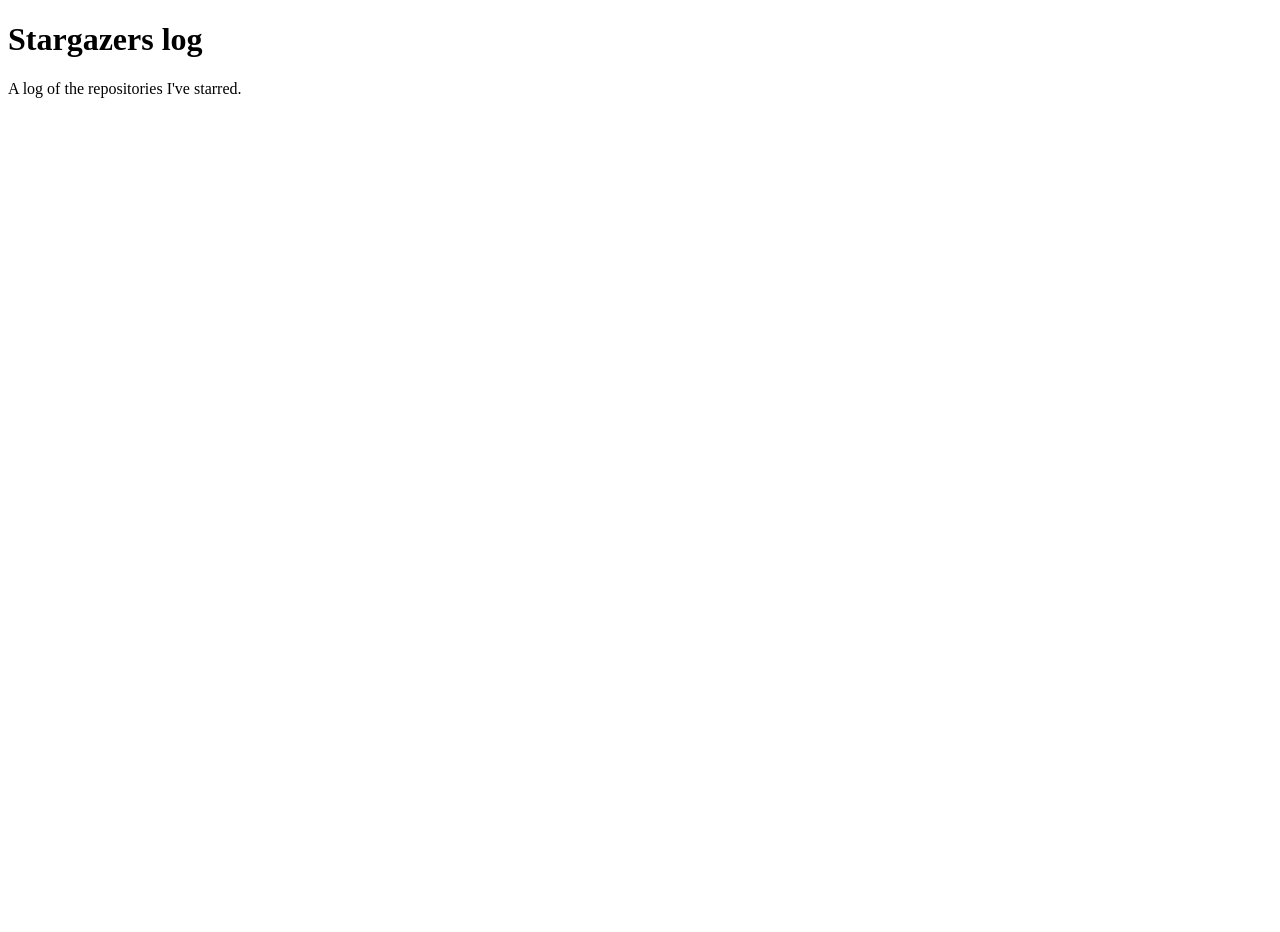
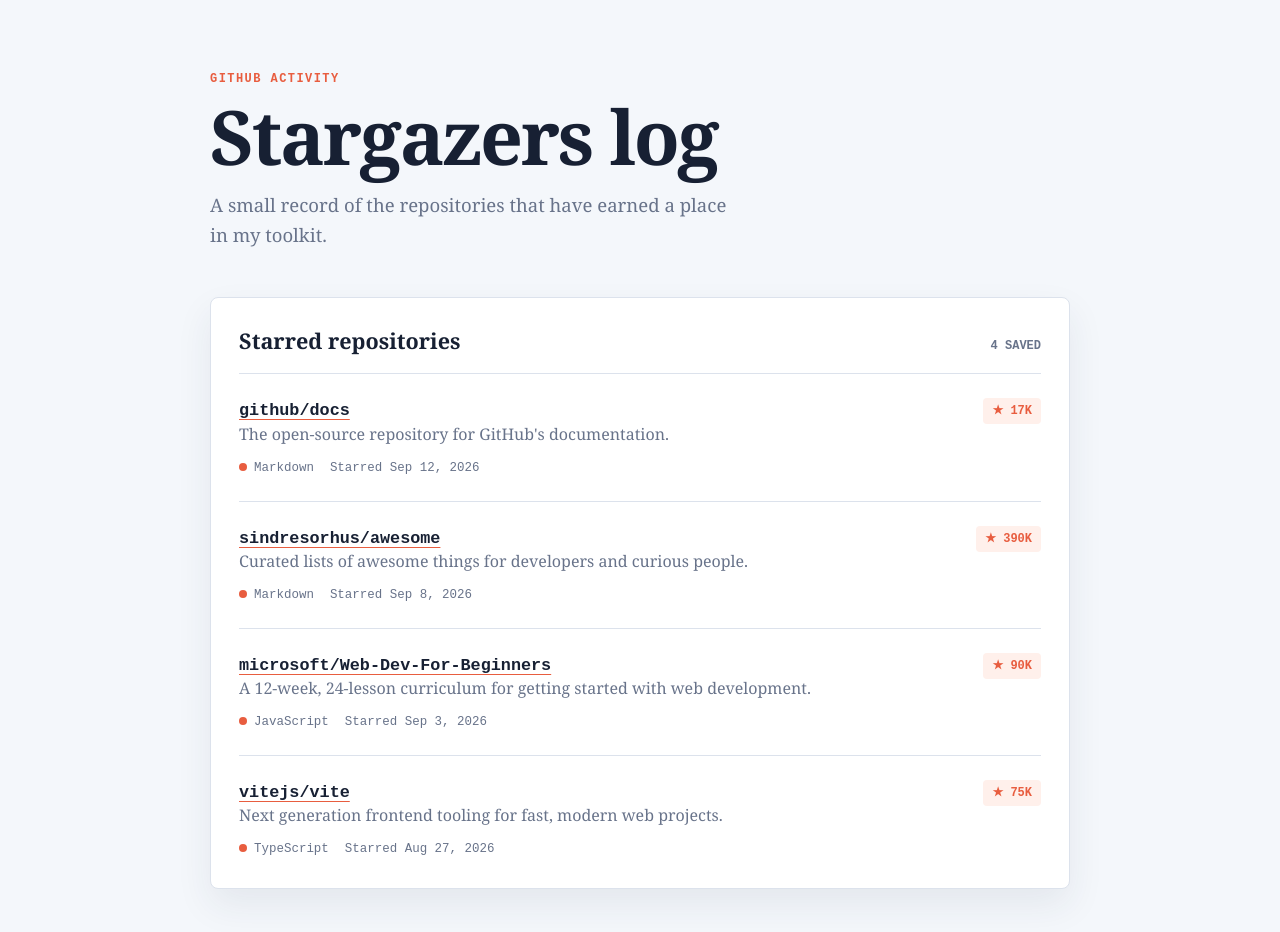
Before and after one commit to vanscyocaliah/stargazers-log, a plain HTML site: page index.html in a window 1280 px wide. Before the commit the page ends 800 px from the top, so only its background shows below. Drawn offline with Linux system fonts and the light colour scheme.

Commit message:
Add starred repositories list

```diff
--- /dev/null
+++ b/events.json
@@ -0,0 +1,34 @@
+[
+  {
+    "repository": "github/docs",
+    "description": "The open-source repository for GitHub's documentation.",
+    "language": "Markdown",
+    "stars": 17000,
+    "starredAt": "2026-09-12",
+    "url": "https://github.com/github/docs"
+  },
+  {
+    "repository": "sindresorhus/awesome",
+    "description": "Curated lists of awesome things for developers and curious people.",
+    "language": "Markdown",
+    "stars": 390000,
+    "starredAt": "2026-09-08",
+    "url": "https://github.com/sindresorhus/awesome"
+  },
+  {
+    "repository": "microsoft/Web-Dev-For-Beginners",
+    "description": "A 12-week, 24-lesson curriculum for getting started with web development.",
+    "language": "JavaScript",
+    "stars": 90000,
+    "starredAt": "2026-09-03",
+    "url": "https://github.com/microsoft/Web-Dev-For-Beginners"
+  },
+  {
+    "repository": "vitejs/vite",
+    "description": "Next generation frontend tooling for fast, modern web projects.",
+    "language": "TypeScript",
+    "stars": 75000,
+    "starredAt": "2026-08-27",
+    "url": "https://github.com/vitejs/vite"
+  }
+]
--- a/index.html
+++ b/index.html
@@ -2,10 +2,29 @@
 <html lang="en">
   <head>
     <meta charset="utf-8">
+    <meta name="viewport" content="width=device-width, initial-scale=1">
     <title>Stargazers log</title>
+    <link rel="stylesheet" href="style.css">
   </head>
   <body>
-    <h1>Stargazers log</h1>
-    <p>A log of the repositories I've starred.</p>
+    <main class="page-shell">
+      <header class="page-header">
+        <p class="eyebrow">GitHub activity</p>
+        <h1>Stargazers log</h1>
+        <p class="intro">A small record of the repositories that have earned a place in my toolkit.</p>
+      </header>
+
+      <section class="repository-section" aria-labelledby="repository-heading">
+        <div class="section-heading">
+          <h2 id="repository-heading">Starred repositories</h2>
+          <span id="repository-count" class="count" aria-live="polite">Loading...</span>
+        </div>
+        <ul id="repository-list" class="repository-list" aria-live="polite">
+          <li class="status-message">Loading repositories...</li>
+        </ul>
+      </section>
+    </main>
+
+    <script src="script.js"></script>
   </body>
 </html>
--- /dev/null
+++ b/script.js
@@ -0,0 +1,54 @@
+const repositoryList = document.querySelector("#repository-list");
+const repositoryCount = document.querySelector("#repository-count");
+
+function formatDate(dateString) {
+  return new Intl.DateTimeFormat("en", {
+    month: "short",
+    day: "numeric",
+    year: "numeric"
+  }).format(new Date(`${dateString}T00:00:00`));
+}
+
+function formatStars(stars) {
+  return new Intl.NumberFormat("en", {
+    notation: "compact",
+    maximumFractionDigits: 1
+  }).format(stars);
+}
+
+function renderRepositories(repositories) {
+  repositoryCount.textContent = `${repositories.length} saved`;
+  repositoryList.replaceChildren();
+
+  repositories.forEach((repository) => {
+    const item = document.createElement("li");
+    item.className = "repository-item";
+    item.innerHTML = `
+      <div>
+        <a class="repository-name" href="${repository.url}" target="_blank" rel="noreferrer">${repository.repository}</a>
+        <p class="repository-description">${repository.description}</p>
+        <p class="repository-meta">
+          <span>${repository.language}</span>
+          <span>Starred ${formatDate(repository.starredAt)}</span>
+        </p>
+      </div>
+      <span class="star-badge">&#9733; ${formatStars(repository.stars)}</span>
+    `;
+    repositoryList.append(item);
+  });
+}
+
+function showError() {
+  repositoryCount.textContent = "Unavailable";
+  repositoryList.innerHTML = "<li class=\"status-message\">Repositories could not be loaded right now.</li>";
+}
+
+fetch("events.json")
+  .then((response) => {
+    if (!response.ok) {
+      throw new Error(`Request failed: ${response.status}`);
+    }
+    return response.json();
+  })
+  .then(renderRepositories)
+  .catch(showError);
--- /dev/null
+++ b/style.css
@@ -0,0 +1,186 @@
+:root {
+  color-scheme: light;
+  --ink: #172033;
+  --muted: #68738a;
+  --line: #dce2ec;
+  --surface: #ffffff;
+  --page: #f4f7fb;
+  --accent: #e85d3f;
+  --accent-soft: #fff0eb;
+  --shadow: 0 16px 36px rgba(35, 49, 82, 0.08);
+}
+
+* {
+  box-sizing: border-box;
+}
+
+body {
+  margin: 0;
+  min-width: 320px;
+  background: var(--page);
+  color: var(--ink);
+  font-family: Georgia, "Times New Roman", serif;
+}
+
+.page-shell {
+  width: min(100% - 40px, 860px);
+  margin: 0 auto;
+  padding: 72px 0 80px;
+}
+
+.page-header {
+  max-width: 640px;
+  margin-bottom: 48px;
+}
+
+.eyebrow {
+  margin: 0 0 14px;
+  color: var(--accent);
+  font: 700 0.75rem/1.2 "Courier New", monospace;
+  letter-spacing: 0.12em;
+  text-transform: uppercase;
+}
+
+h1,
+h2,
+p {
+  margin-top: 0;
+}
+
+h1 {
+  margin-bottom: 16px;
+  font-size: clamp(2.6rem, 7vw, 4.7rem);
+  line-height: 0.98;
+  letter-spacing: -0.03em;
+}
+
+.intro {
+  max-width: 520px;
+  margin-bottom: 0;
+  color: var(--muted);
+  font-size: 1.16rem;
+  line-height: 1.6;
+}
+
+.repository-section {
+  padding: 28px;
+  border: 1px solid var(--line);
+  border-radius: 8px;
+  background: var(--surface);
+  box-shadow: var(--shadow);
+}
+
+.section-heading {
+  display: flex;
+  align-items: baseline;
+  justify-content: space-between;
+  gap: 16px;
+  padding-bottom: 18px;
+  border-bottom: 1px solid var(--line);
+}
+
+h2 {
+  margin-bottom: 0;
+  font-size: 1.35rem;
+}
+
+.count {
+  color: var(--muted);
+  font: 700 0.75rem/1.2 "Courier New", monospace;
+  text-transform: uppercase;
+}
+
+.repository-list {
+  display: grid;
+  gap: 0;
+  padding: 0;
+  margin: 0;
+  list-style: none;
+}
+
+.repository-item {
+  display: grid;
+  grid-template-columns: 1fr auto;
+  gap: 20px;
+  padding: 24px 0;
+  border-bottom: 1px solid var(--line);
+}
+
+.repository-item:last-child {
+  padding-bottom: 2px;
+  border-bottom: 0;
+}
+
+.repository-name {
+  margin-bottom: 8px;
+  color: var(--ink);
+  font: 700 1.05rem/1.3 "Courier New", monospace;
+  text-decoration-color: var(--accent);
+  text-underline-offset: 4px;
+}
+
+.repository-name:hover {
+  color: var(--accent);
+}
+
+.repository-description {
+  max-width: 590px;
+  margin-bottom: 14px;
+  color: var(--muted);
+  line-height: 1.5;
+}
+
+.repository-meta {
+  display: flex;
+  flex-wrap: wrap;
+  gap: 8px 16px;
+  margin: 0;
+  color: var(--muted);
+  font: 0.78rem/1.3 "Courier New", monospace;
+}
+
+.repository-meta span:first-child::before {
+  display: inline-block;
+  width: 8px;
+  height: 8px;
+  margin-right: 7px;
+  border-radius: 50%;
+  background: var(--accent);
+  content: "";
+}
+
+.star-badge {
+  align-self: start;
+  padding: 7px 9px;
+  border-radius: 4px;
+  background: var(--accent-soft);
+  color: var(--accent);
+  font: 700 0.75rem/1 "Courier New", monospace;
+  white-space: nowrap;
+}
+
+.status-message {
+  padding: 28px 0 4px;
+  color: var(--muted);
+  line-height: 1.5;
+}
+
+@media (max-width: 560px) {
+  .page-shell {
+    width: min(100% - 28px, 860px);
+    padding-top: 44px;
+  }
+
+  .repository-section {
+    padding: 20px;
+  }
+
+  .repository-item {
+    grid-template-columns: 1fr;
+    gap: 12px;
+  }
+
+  .star-badge {
+    justify-self: start;
+  }
+}
```
